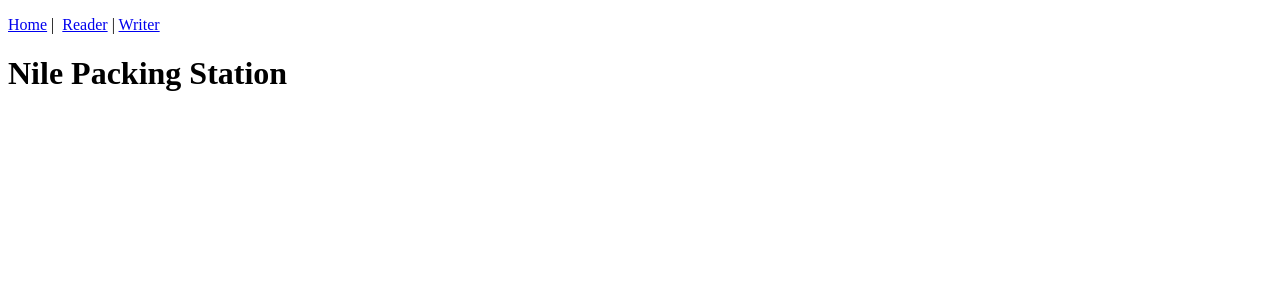
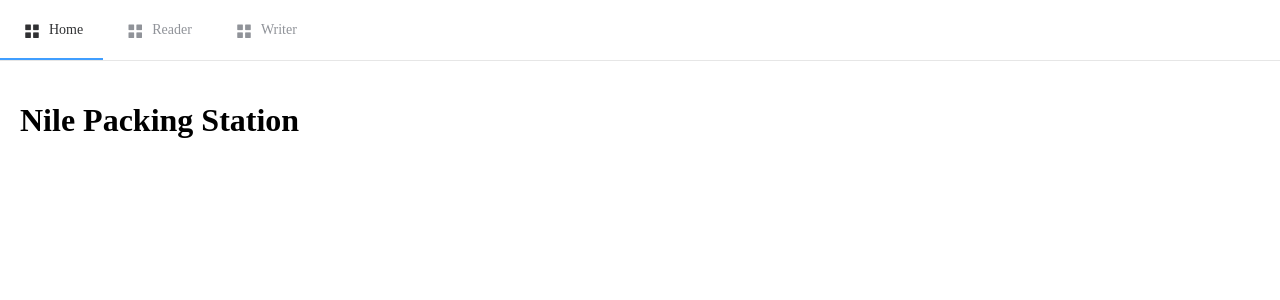
Before and after one commit to huhn511/nile-packing-station, a Vue app in the folder frontend/: page /writer in a window 1280 px wide. Shown: the top 300 px of the page. Built offline with nearby package versions, Linux system fonts and the light colour scheme.

Commit message:
add navigation

```diff
--- a/frontend/src/App.vue
+++ b/frontend/src/App.vue
@@ -1,14 +1,20 @@
 <template>
-  <div id="app">
-      <p>
-        <!-- use router-link component for navigation. -->
-        <!-- specify the link by passing the `to` prop. -->
-        <!-- `<router-link>` will be rendered as an `<a>` tag by default -->
-        <router-link to="/">Home</router-link> |
-        <router-link to="/reader">Reader</router-link> |
-        <router-link to="/writer">Writer</router-link>
-      </p>
-      <router-view></router-view>
+  <div>
+    <el-menu :default-active="$route.path" :default-openeds="level1" theme="dark" mode="horizontal" router>
+        <template v-for="route in $router.options.routes" v-if="!route.meta.hidden">
+            <!-- 如果没有子路由或者只有一个子路由的, 就不生成子菜单 -->
+            <el-menu-item v-if="!route.children || route.children.length == 1" :index="route.path" :key="route.path">
+                <i class="el-icon-menu"></i>{{ route.meta.name }}
+            </el-menu-item>
+            <el-submenu v-else :index="route.path">
+                <template slot="title"><i class="el-icon-menu"></i>{{ route.meta.name }}</template>
+                <el-menu-item v-for="child in route.children" v-if="!child.meta.hidden" :index="route.path + '/' + child.path" :key="route.path + '/' + child.path">{{ child.meta.name }}</el-menu-item>
+            </el-submenu>
+        </template>
+    </el-menu>
+    <el-main>
+        <router-view></router-view>
+    </el-main>
   </div>
 </template>
 
@@ -18,9 +24,24 @@ export default {
   name: 'app',
   components: {
 
+  },
+  data() {
+    return {
+        activeIndex: '1'
+    }
+  },
+  computed: {
+      level1() { // 默认打开所有一级菜单
+          return this.$router.options.routes.map(function(route) {
+              return route.path;
+          });
+      }
   }
 }
 </script>
 
 <style>
+body {
+    margin: 0px;
+}
 </style>
--- a/frontend/src/main.js
+++ b/frontend/src/main.js
@@ -15,9 +15,27 @@ Vue.use(Element)
 Vue.config.productionTip = false
 
 const routes = [
-  { path: '/', component: Home },
-  { path: '/reader', component: Reader },
-  { path: '/writer', component: Writer }
+  {
+    path: '/',
+    component: Home,
+    meta: {
+      name: 'Home'
+    },
+  },
+  {
+    path: '/reader',
+    component: Reader,
+    meta: {
+      name: 'Reader'
+    },
+  },
+  {
+    path: '/writer',
+    component: Writer,
+    meta: {
+      name: 'Writer'
+    },
+  }
 ]
 
 const router = new VueRouter({
```
